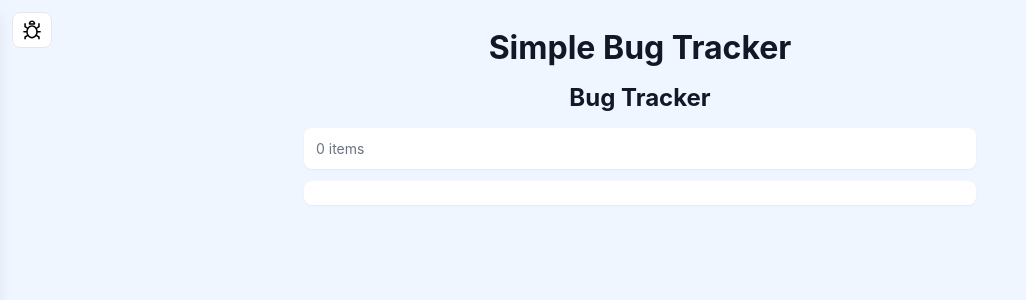
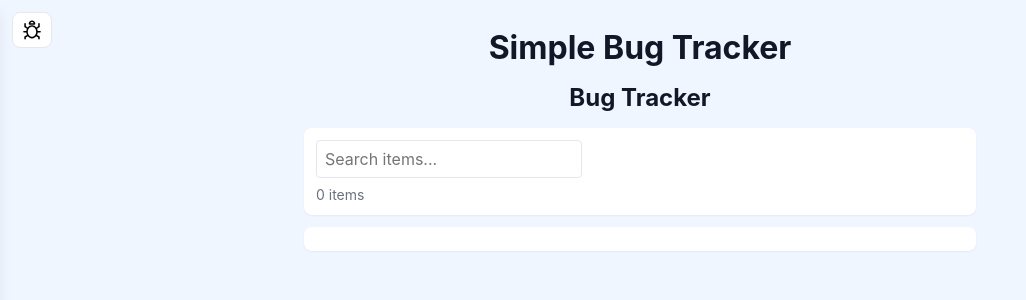
Before and after one commit to jnavarro30/bug-tracker, a Vue app: page / in a window 1280 px wide. Shown: the top 300 px of the page, without its empty margins (0-1026 px from the left). Built offline with nearby package versions, Linux system fonts and the light colour scheme.

Commit message:
add search bar

```diff
--- a/src/App.vue
+++ b/src/App.vue
@@ -28,7 +28,7 @@
     <div>
       <div class="left-drawer" :class="{ open: showDrawer }">
         <div class="p-3">
-          <BugForm @save="create" @cancel="showDrawer = false" />
+          <BugForm :key="showDrawer" @save="create" @cancel="showDrawer = false" />
         </div>
       </div>
 
--- a/src/components/BugForm.vue
+++ b/src/components/BugForm.vue
@@ -22,6 +22,21 @@
         </select>
       </div>
     </div>
+    <div class="flex gap-2 mt-2">
+      <div class="flex flex-col gap-1">
+        <label class="small"><strong>Platform</strong></label>
+        <select v-model="form.platform">
+          <option v-for="p in platforms" :key="p">{{ p }}</option>
+        </select>
+      </div>
+      <div class="flex flex-col gap-1">
+        <label class="small"><strong>Device</strong></label>
+        <select v-model="form.device">
+          <option v-for="d in devices" :key="d">{{ d }}</option>
+        </select>
+      </div>
+    </div>
+
     <div class="mt-2">
       <input v-model="form.summary" placeholder="Summary" />
     </div>
@@ -47,11 +62,15 @@ const props = defineProps({
 const emit = defineEmits(["save", "cancel"]);
 
 const edit = !!props.modelValue;
+const platforms = ["Web", "iOS", "Android", "Desktop", "API"];
+const devices = ["Any", "Phone", "Tablet", "Laptop", "Desktop"];
 
 const form = reactive({
   type: props.modelValue?.type || "Bug",
+  severity: props.modelValue?.severity || "Medium",
+  platform: props.modelValue?.platform || "Web",
+  device: props.modelValue?.device || "Any",
   summary: props.modelValue?.summary || "",
-  severity: props.modelValue?.severity || "Medium",
   description: props.modelValue?.description || "",
   assignee: props.modelValue?.assignee || "",
   reporter: props.modelValue?.reporter || "",
--- a/src/components/BugList.vue
+++ b/src/components/BugList.vue
@@ -17,11 +17,12 @@
 
       <div class="bug-list-col">
         <div class="card">
-          <div class="small muted">{{ bugs.length }} items</div>
+          <input v-model="search" placeholder="Search items..." />
+          <div class="small muted mt-2">{{ filteredBugs.length }} items</div>
         </div>
         <div class="mt-3 card">
           <div
-            v-for="bug in bugs"
+            v-for="bug in filteredBugs"
             :key="bug.id"
             class="list-item"
             @click="select(bug)"
@@ -62,7 +63,7 @@
 </template>
 
 <script setup>
-import { ref } from "vue";
+import { ref, computed } from "vue";
 import BugForm from "./BugForm.vue";
 import BugDetails from "./BugDetails.vue";
 import { useBugs } from "../composables/useBugs";
@@ -74,6 +75,18 @@ import { useDrawer } from "../composables/useDrawer";
 const { showDrawer } = useDrawer();
 const selected = ref(null);
 const editing = ref(null);
+const search = ref("");
+
+const filteredBugs = computed(() => {
+  const q = search.value.trim().toLowerCase();
+  if (!q) return bugs;
+  return bugs.filter((b) =>
+    [b.summary, b.description, b.type, b.severity, b.assignee, b.reporter]
+      .join(" ")
+      .toLowerCase()
+      .includes(q),
+  );
+});
 
 function select(b) {
   selected.value = b;
```
